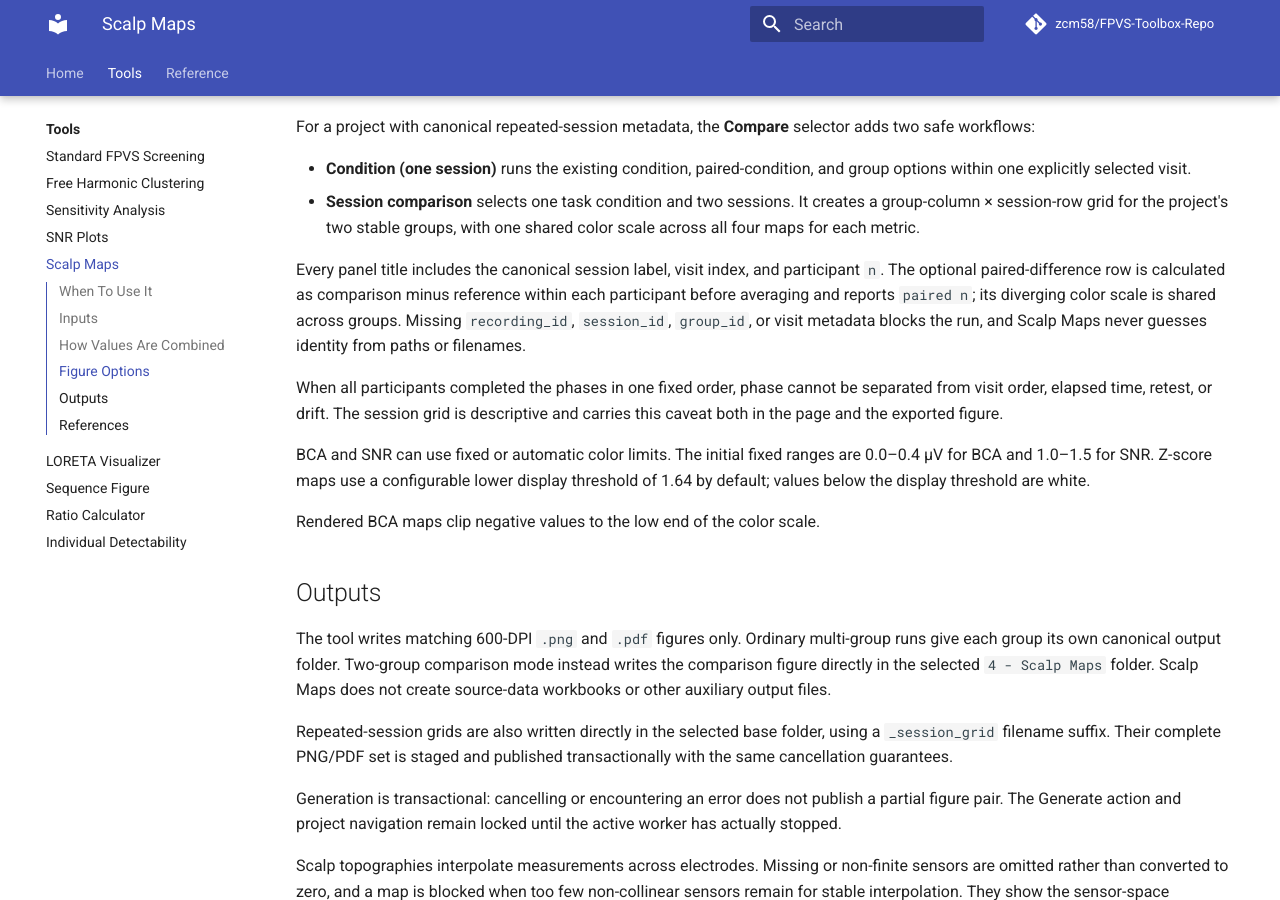
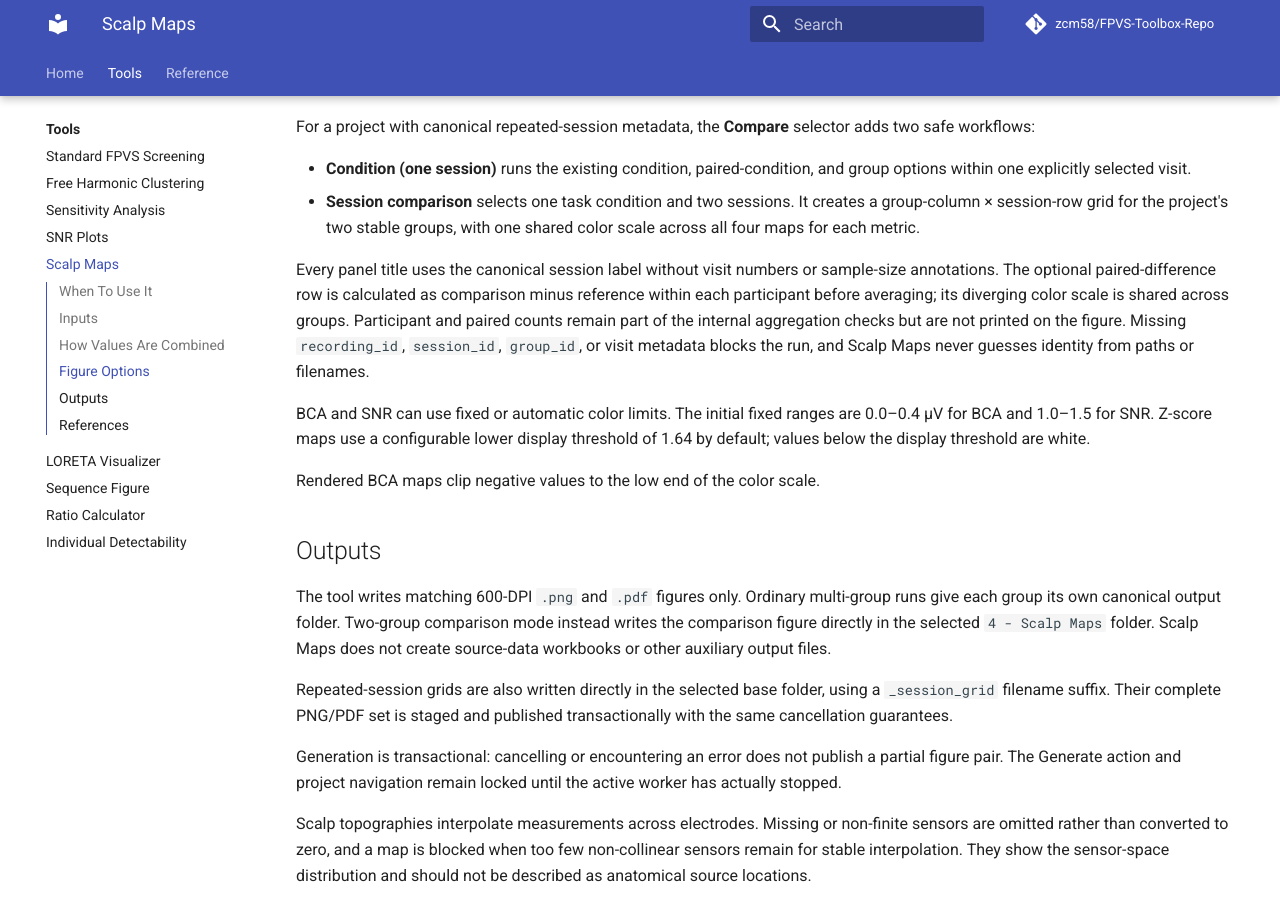
Before and after one commit to zcm58/FPVS-Toolbox-Repo, an MkDocs documentation site: the page built from docs/user/tools/publication-maps.md, in a window 1280 px wide and 900 px high, scrolled down 1466 px. Built offline with MkDocs 1.6.1 and Material for MkDocs 9.7.7, drawn with Linux system fonts in a browser that asks for light colours; comment, search, counter and statistics services are not loaded.

Commit message:
Polish repeated-session scalp map output

```diff
--- a/docs/user/tools/publication-maps.md
+++ b/docs/user/tools/publication-maps.md
@@ -77,16 +77,13 @@ selector adds two safe workflows:
   creates a group-column × session-row grid for the project's two stable
   groups, with one shared color scale across all four maps for each metric.
 
-Every panel title includes the canonical session label, visit index, and
-participant `n`. The optional paired-difference row is calculated as
-comparison minus reference within each participant before averaging and reports
-`paired n`; its diverging color scale is shared across groups. Missing
-`recording_id`, `session_id`, `group_id`, or visit metadata blocks the run, and
-Scalp Maps never guesses identity from paths or filenames.
-
-When all participants completed the phases in one fixed order, phase cannot be
-separated from visit order, elapsed time, retest, or drift. The session grid is
-descriptive and carries this caveat both in the page and the exported figure.
+Every panel title uses the canonical session label without visit numbers or
+sample-size annotations. The optional paired-difference row is calculated as
+comparison minus reference within each participant before averaging; its
+diverging color scale is shared across groups. Participant and paired counts
+remain part of the internal aggregation checks but are not printed on the
+figure. Missing `recording_id`, `session_id`, `group_id`, or visit metadata
+blocks the run, and Scalp Maps never guesses identity from paths or filenames.
 
 BCA and SNR can use fixed or automatic color limits. The initial fixed ranges
 are 0.0–0.4 µV for BCA and 1.0–1.5 for SNR. Z-score maps use a configurable
```
Also changed, not shown: docs/agent/exec-plans/active/scalp-maps-repeated-session-figure-layout.md (+12 -9 lines), src/Tools/Publication_Maps/AGENTS.md (+8 -9 lines), 7 other files.
